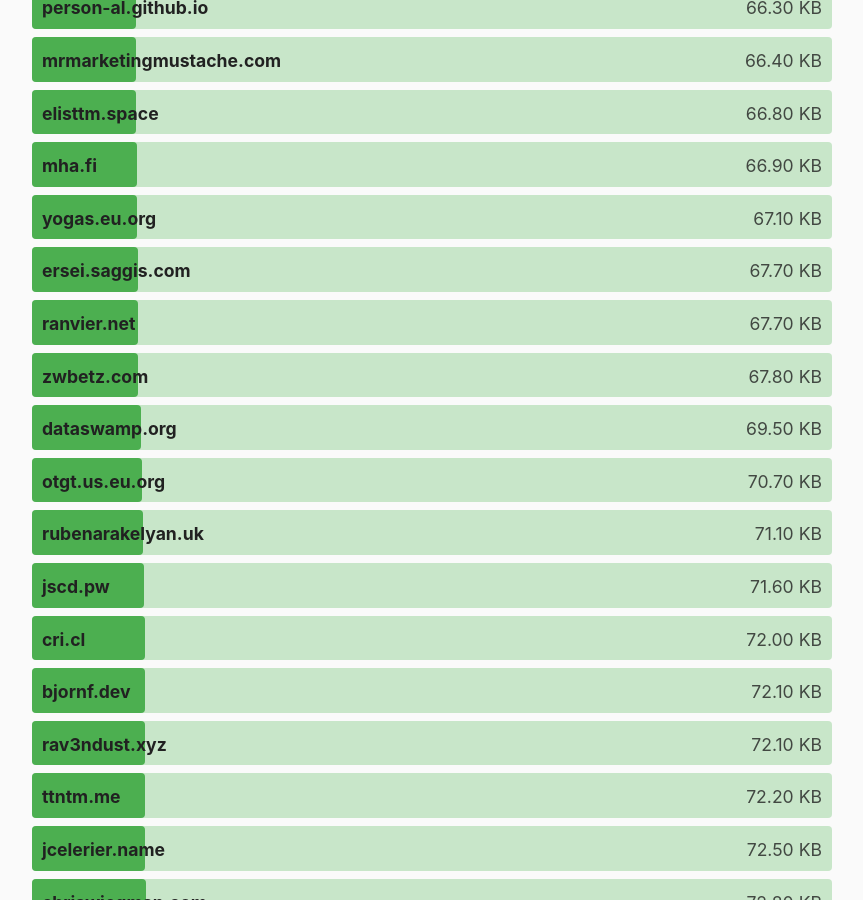
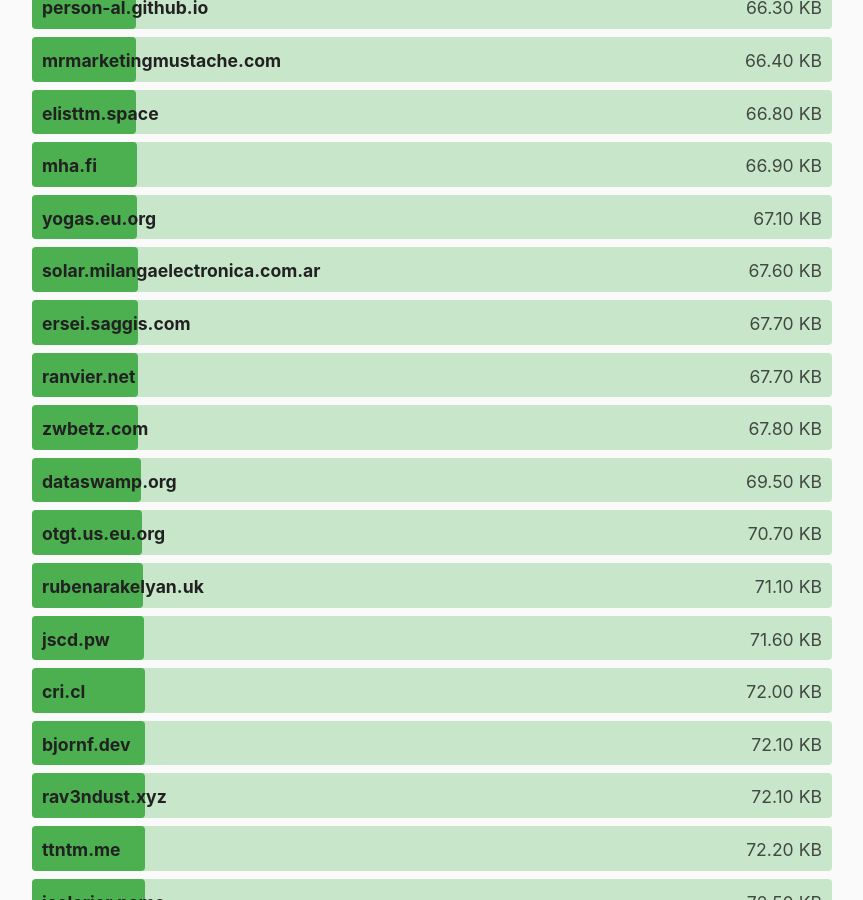
Before and after one commit to kevquirk/512kb.club, a Jekyll site: the page built from index.md, in a window 1280 px wide and 900 px high, scrolled down 14629 px. Shown: the whole window, without its empty margins (208-1071 px from the left). Built offline with Jekyll 4.4.1, drawn with Linux system fonts in a browser that asks for light colours.

Commit message:
Update sites.yml
solar.milangaelectronica.com.ar added

```diff
--- a/_data/sites.yml
+++ b/_data/sites.yml
@@ -2198,6 +2198,11 @@
   size: 10.0
   last_checked: 2022-09-17
 
+- domain: solar.milangaelectronica.com.ar
+  url: https://solar.milangaelectronica.com.ar/
+  size: 67.6
+  last_checked: 2022-10-31
+
 - domain: solfisher.com
   url: https://solfisher.com/
   size: 13.0
```
